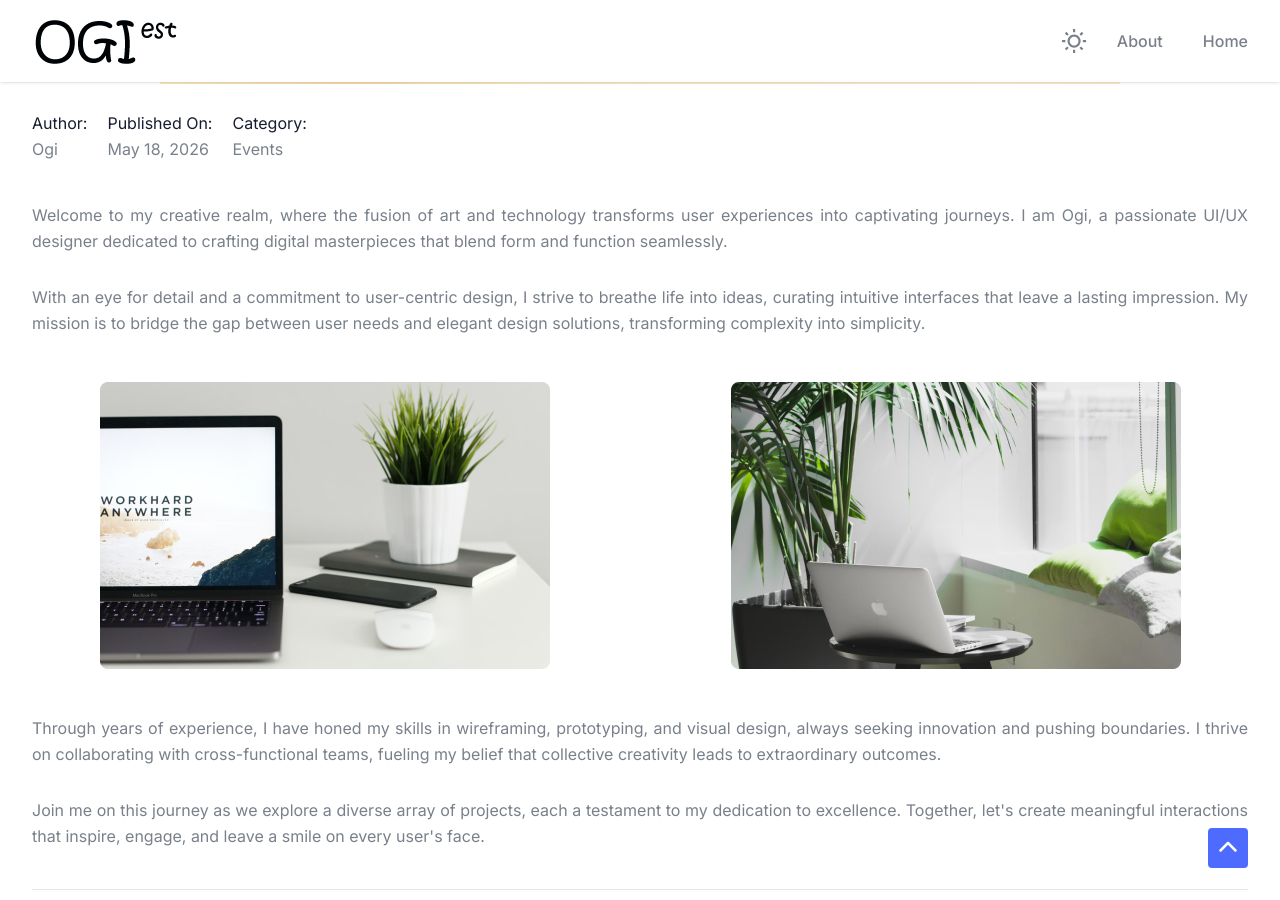
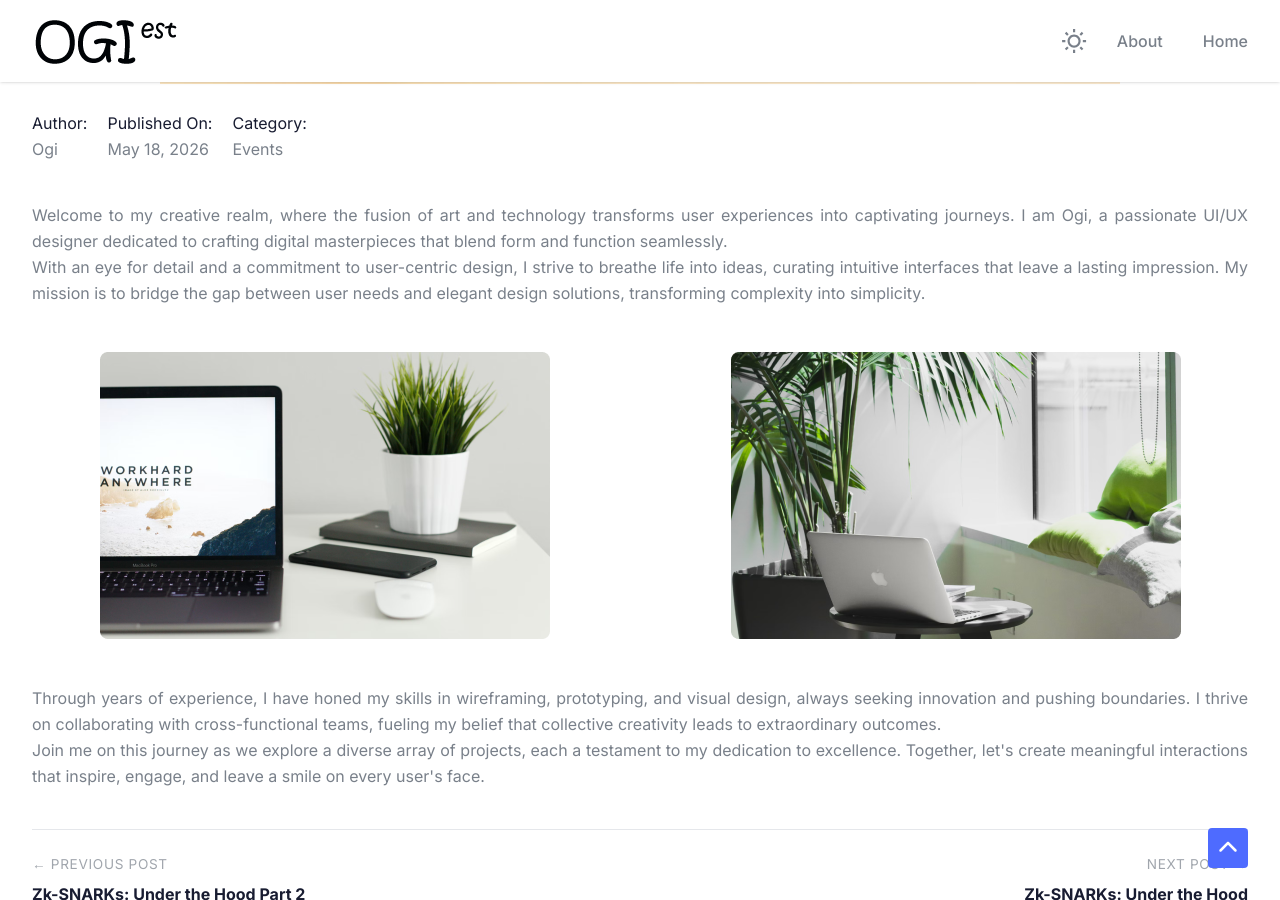
Before and after one commit to ogiest/ogiest.github.io, a Jekyll site: the page built from _posts/2026-05-18-about-ogi.md, in a window 1280 px wide and 900 px high, scrolled down 743 px. Built offline with Jekyll 4.4.1, drawn with Linux system fonts in a browser that asks for light colours.

Commit message:
Update 2026-05-18-about-ogi.md

```diff
--- a/_posts/2026-05-18-about-ogi.md
+++ b/_posts/2026-05-18-about-ogi.md
@@ -7,19 +7,19 @@
 image: "images/oggy-banner.jpg"
 ---
 
-<p style="text-align: justify;" class="ob">
+<p style="text-align: justify;">
   Welcome to my creative realm, where the fusion of art and technology transforms user experiences into captivating journeys. I am Ogi, a passionate UI/UX designer dedicated to crafting digital masterpieces that blend form and function seamlessly.
 </p>
-<p style="text-align: justify;" class="ob">
+<p style="text-align: justify;">
   With an eye for detail and a commitment to user-centric design, I strive to breathe life into ideas, curating intuitive interfaces that leave a lasting impression. My mission is to bridge the gap between user needs and elegant design solutions, transforming complexity into simplicity.
 </p>
 <div class="wc qf pn dg cb">
   <center><img src="/images/blog-04.png" alt="Blog" /></center>
   <center><img src="/images/blog-05.png" alt="Blog" /></center>
 </div>
-<p style="text-align: justify;" class="ob">
+<p style="text-align: justify;">
   Through years of experience, I have honed my skills in wireframing, prototyping, and visual design, always seeking innovation and pushing boundaries. I thrive on collaborating with cross-functional teams, fueling my belief that collective creativity leads to extraordinary outcomes.
 </p>
-<p style="text-align: justify;" class="ob">
+<p style="text-align: justify;">
   Join me on this journey as we explore a diverse array of projects, each a testament to my dedication to excellence. Together, let's create meaningful interactions that inspire, engage, and leave a smile on every user's face.
 </p>
```
